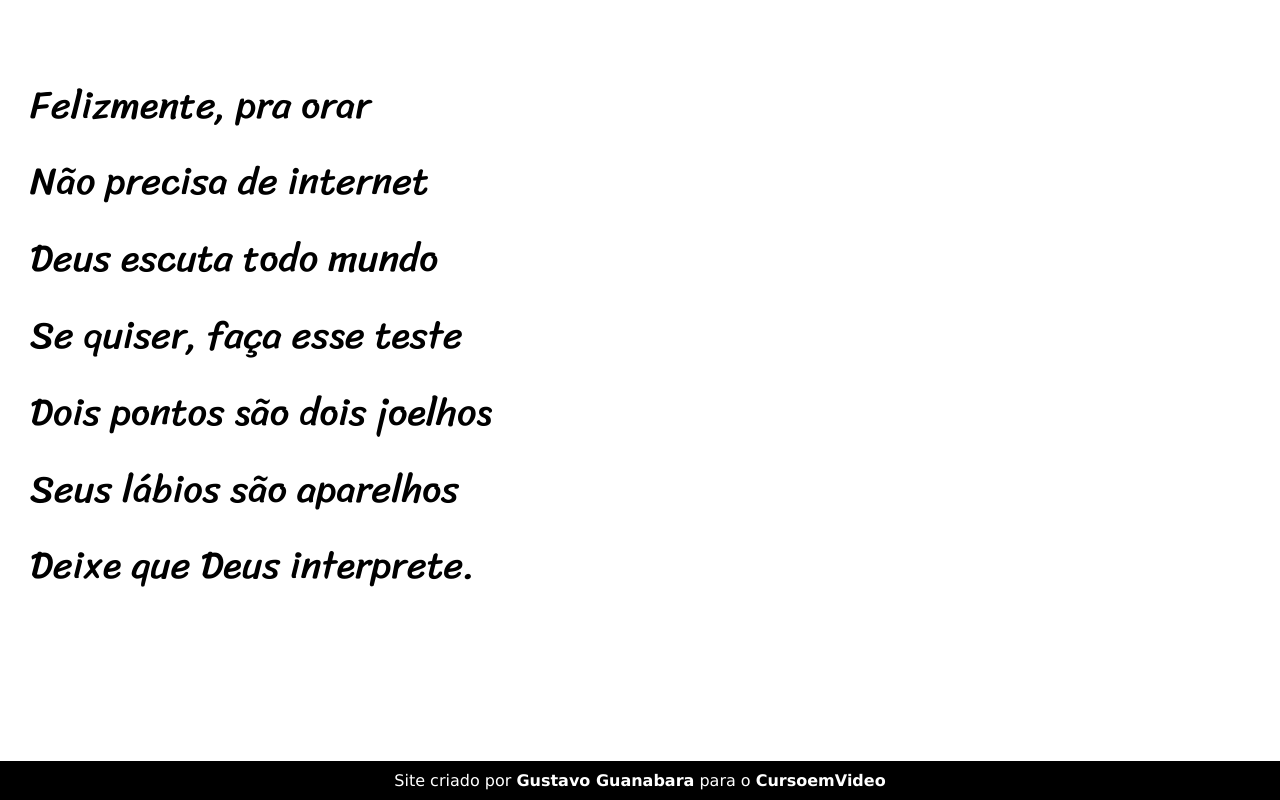
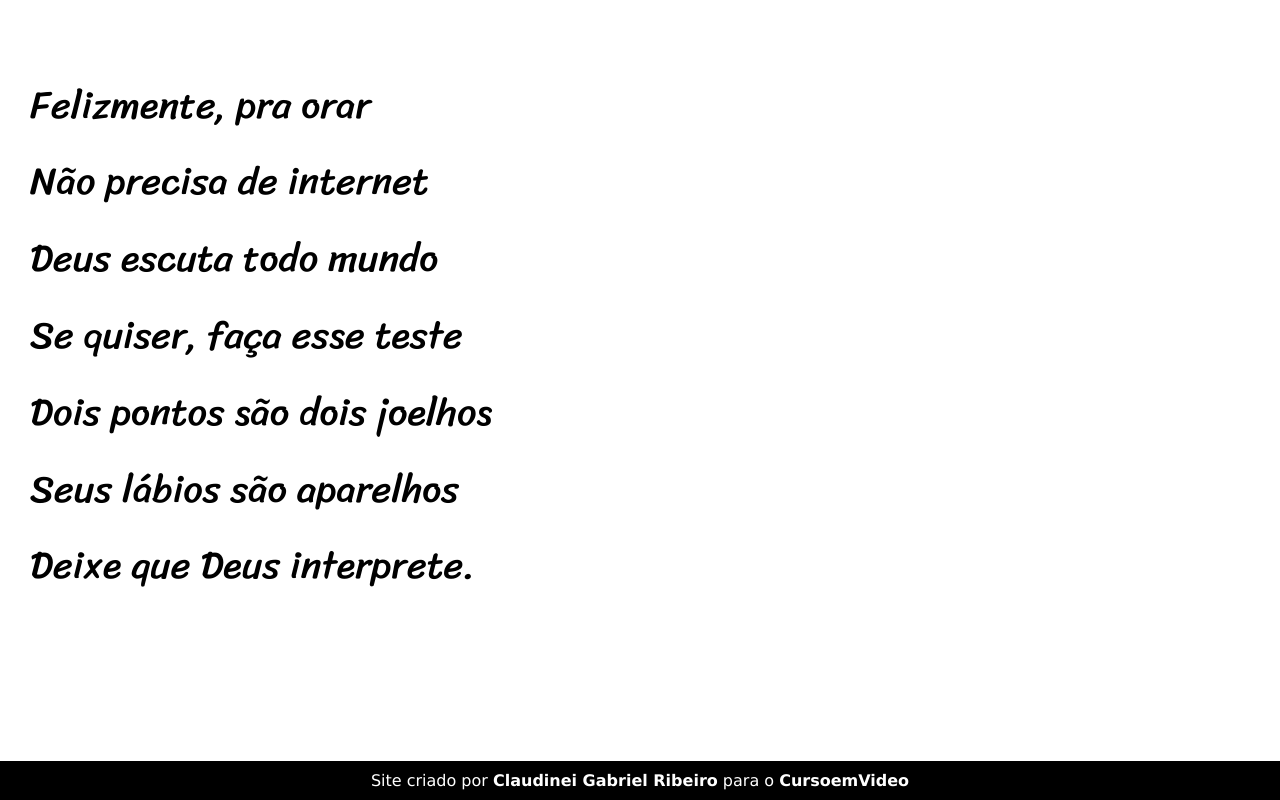
Before and after one commit to claudineigr/projeto-cordel, a plain HTML site: page index.html in a window 1280 px wide. Shown: the part 4424-5224 px from the top of the page. Drawn offline with Linux system fonts and the light colour scheme.

Commit message:
Update index.html

```diff
--- a/index.html
+++ b/index.html
@@ -96,7 +96,7 @@
     </section>
 
     <footer>
-        <p>Site criado por <a href="https://gustavoguanabara.github.io" target="_blank">Gustavo Guanabara</a> para o <a href="https://www.cursoemvideo.com" target="_blank">CursoemVideo</a></p>
+        <p>Site criado por <a href="https://github.com/claudineigr/html5-css3.git" target="_blank">Claudinei Gabriel Ribeiro</a> para o <a href="https://www.cursoemvideo.com" target="_blank">CursoemVideo</a></p>
     </footer>
 </body>
 </html>
```
